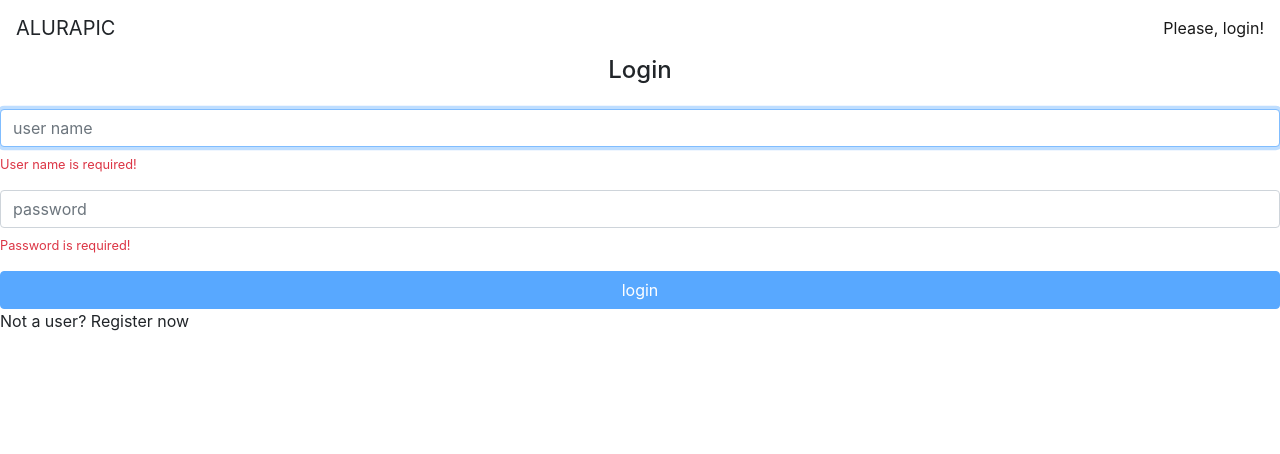
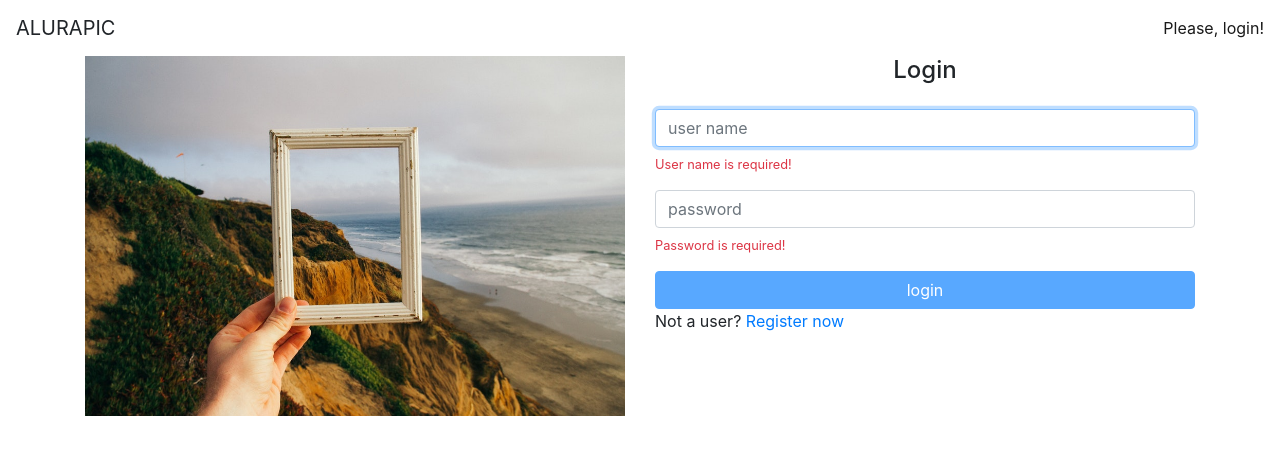
Before and after one commit to DanielleRS/alurapic, an Angular app: page / in a window 1280 px wide. Shown: the top 454 px of the page. Built offline with nearby package versions, Linux system fonts and the light colour scheme.

Commit message:
Rotas filhas

```diff
--- a/src/app/app.routing.module.ts
+++ b/src/app/app.routing.module.ts
@@ -8,16 +8,23 @@
 import { SignInComponent } from "./home/signin/signin.component";
 import { AuthGuard } from "./core/auth/auth.guard";
 import { SignUpComponent } from "./home/signup/signup.component";
+import { HomeComponent } from "./home/home.component";
 
 const routes: Routes = [
     {
         path: '',
-        component: SignInComponent,
-        canActivate: [AuthGuard]
-    },
-    {
-        path: 'signup',
-        component: SignUpComponent,
+        component: HomeComponent,
+        canActivate: [AuthGuard],
+        children: [
+            {
+                path: '',
+                component: SignInComponent,
+            },
+            {
+                path: 'signup',
+                component: SignUpComponent,
+            },
+        ]
     },
     {
         path: 'user/:userName',
--- /dev/null
+++ b/src/app/home/home.component.html
@@ -0,0 +1,11 @@
+<div class="container">
+    <div class="row">
+        <div class="col-md-6 mb-2">
+            <img class="img-fluid d-none d-sm-block"
+                src="/assets/img/home.jpg" alt="Welcome">
+        </div>
+        <div class="col-md-6">
+            <router-outlet></router-outlet>
+        </div>
+    </div>
+</div>
--- /dev/null
+++ b/src/app/home/home.component.ts
@@ -0,0 +1,6 @@
+import { Component } from "@angular/core";
+
+@Component({
+    templateUrl: './home.component.html'
+})
+export class HomeComponent {}
--- a/src/app/home/home.module.ts
+++ b/src/app/home/home.module.ts
@@ -6,11 +6,13 @@
 import { VMessageModule } from "../shared/components/vmessage/vmessage.module";
 import { RouterModule } from "@angular/router";
 import { SignUpComponent } from "./signup/signup.component";
+import { HomeComponent } from "./home.component";
 
 @NgModule({
     declarations: [
         SignInComponent,
-        SignUpComponent
+        SignUpComponent,
+        HomeComponent
     ],
     imports: [
         ReactiveFormsModule,
--- a/src/app/home/signin/signin.component.html
+++ b/src/app/home/signin/signin.component.html
@@ -35,4 +35,4 @@
 
 </form>
 
-<p>Not a user? <a>Register now</a></p>
+<p>Not a user? <a [routerLink]="['signup']">Register now</a></p>
--- a/src/app/home/signin/signin.component.ts
+++ b/src/app/home/signin/signin.component.ts
@@ -25,6 +25,8 @@
             userName: ['', Validators.required],
             password: ['', Validators.required]
         });
+        this.platformDetectorService.isPlatformBrowser() &&
+            this.userNameInput.nativeElement.focus();
     }
 
     login() {
--- a/src/app/home/signup/signup.component.html
+++ b/src/app/home/signup/signup.component.html
@@ -2,7 +2,7 @@
 
 <form  [formGroup]="signupForm" class="form mt-4" (submit)="signup()">
     <div class="form-group">
-        <input  formControlName="email" placeholder="email" class="form-control" autofocus >
+        <input #emailInput formControlName="email" placeholder="email" class="form-control" autofocus >
         <ap-vmessage
             *ngIf="signupForm.get('email').errors?.required"
             text="E-mail is required!">
@@ -68,7 +68,5 @@
     </div>
     <button [disabled]="signupForm.invalid || signupForm.pending" class="btn btn-primary btn-block">Register</button>
 
-    <p>Already a user?
-        <a [routerLink]="['']"> Sign In!</a>
-    </p>
+    <p>Already a user? <a [routerLink]="['']"> Sign In!</a></p>
 </form>
--- a/src/app/home/signup/signup.component.ts
+++ b/src/app/home/signup/signup.component.ts
@@ -1,10 +1,11 @@
-import { Component, OnInit } from "@angular/core";
+import { Component, OnInit, ViewChild, ElementRef } from "@angular/core";
 import { FormGroup, FormBuilder, Validators } from "@angular/forms";
 import { lowerCaseValidator } from "../../shared/validators/lower-case.validator";
 import { UserNotTakenValidatorService } from "./user-not-taken.validator.service";
 import { NewUser } from "./new-user";
 import { SignUpService } from "./signup.service";
 import { Router } from "@angular/router";
+import { PlatformDetectorService } from "../../core/platform-detector/platform-detector.service";
 
 @Component({
     templateUrl: './signup.component.html'
@@ -12,12 +13,14 @@
 export class SignUpComponent implements OnInit{
 
     signupForm: FormGroup;
+    @ViewChild('emailInput') emailInput: ElementRef<HTMLInputElement>;
 
     constructor(
         private formBuilder: FormBuilder,
         private userNotTakenValidatorService: UserNotTakenValidatorService,
         private signUpService: SignUpService,
-        private router: Router
+        private router: Router,
+        private platformDetectorService: PlatformDetectorService
     ) {}
 
     ngOnInit(): void {
@@ -53,6 +56,9 @@
                 ]
             ]
         });
+
+        this.platformDetectorService.isPlatformBrowser() &&
+            this.emailInput.nativeElement.focus();
     }
 
     signup() {
```
Also changed, not shown: src/assets/img/home.jpg (added).
